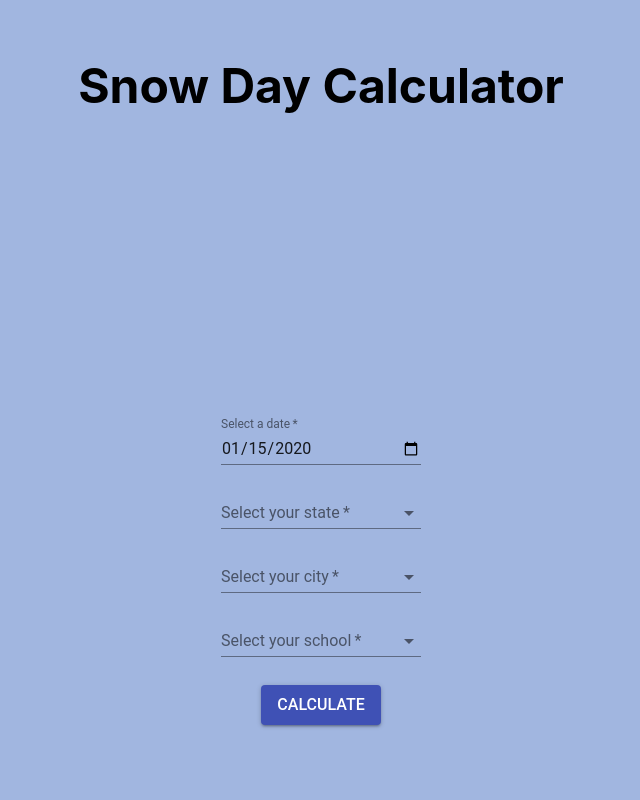
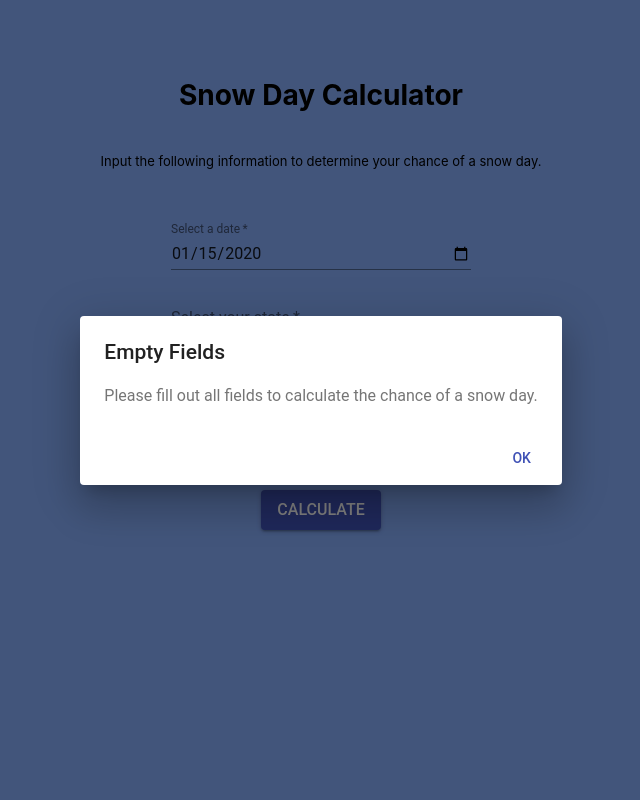
Before and after one commit to sbracellari/CSI-2999, a React (Create React App) app in the folder snowday-calc/: page / in a window 1280 px wide. Both pictures are taken after typing "2020-01-15" into the empty fields and a click on the button "CALCULATE". Shown: the top 800 px of the page, without its empty margins (319-959 px from the left). Built offline with nearby package versions, Linux system fonts and the light colour scheme.

Commit message:
add error dialog and fix warnings #3

```diff
--- a/snowday-calc/src/App.css
+++ b/snowday-calc/src/App.css
@@ -3,7 +3,8 @@
 }
 
 .app-header {
-  background-color: #a1b6e0;
+  background-color: #85abf8;
+  padding-top: 50px;
   display: flex;
   flex-direction: column;
   align-items: center;
@@ -13,17 +14,26 @@
 }
 
 .app-footer {
-  background-color: #a1b6e0;
+  background-color: #85abf8;
+  padding-top: 40px;
   min-height: 100vh;
   display: flex;
   flex-direction: column;
   align-items: center;
-  justify-content: center;
   color: black;
+}
+
+.snowday-header {
+  display: inline-block;
+}
+
+.prompt {
+  font-size: small;
 }
 
 .app-logo {
   animation: App-logo-spin infinite 5s linear;
+  padding: 5px;
 }
 
 @keyframes App-logo-spin {
--- a/snowday-calc/src/App.js
+++ b/snowday-calc/src/App.js
@@ -1,8 +1,6 @@
-//When select school, Oakland Community College runs off the tab
 import React from 'react';
 import './App.css';
-import PropTypes from 'prop-types';
-import { withStyles } from '@material-ui/core/styles';
+
 import Button from '@material-ui/core/Button';
 import Dialog from '@material-ui/core/Dialog';
 import DialogActions from '@material-ui/core/DialogActions';
@@ -11,9 +9,11 @@ import DialogContentText from '@material-ui/core/DialogContentText';
 import DialogTitle from '@material-ui/core/DialogTitle';
 import Slide from '@material-ui/core/Slide';
 import MenuItem from '@material-ui/core/MenuItem';
+import PropTypes from 'prop-types';
 import TextField from '@material-ui/core/TextField';
+import { withStyles } from '@material-ui/core/styles';
 
-const styles =  theme => ({
+const styles = theme => ({
   calc: {
     fontSize: 'medium',
     marginTop: 20,
@@ -22,9 +22,11 @@ const styles =  theme => ({
     display: 'block',
   },
   textField: {
-    marginRight: 0,
-    width: 200,
+    width: 300,
     display: 'flex',
+  },
+  input: {
+    float: 'right',
   },
   dense: {
     marginTop: 19,
@@ -32,9 +34,12 @@ const styles =  theme => ({
   menu: {
     width: 200,
   },
-  modal: {
+  successModal: {
     display: 'inline-block',
     width: '70%',
+  },
+  errorModal: {
+    width: '100%',
   },
   progress: {
     display: 'inline-block',
@@ -76,8 +81,9 @@ const schools = [
 
 class App extends React.Component {
   state = {
-    modalOpen: false,
-    completed: 54, //static value for now
+    successModalOpen: false,
+    errorModalOpen: false,
+    percent: 54, //static value for now
     states: '',
     cities: '',
     schools: '',
@@ -85,16 +91,17 @@ class App extends React.Component {
   };
 
   handleClickOpen = () => {
-	//Check if all fields are filled before opening dialog
-	if(this.state.states != '' && this.state.cities != '' && this.state.schools != '' && this.state.date != 'mm/dd/yyyy') {
-		this.setState({ modalOpen: true });
-	} else {
-		alert("Please fill out all the fields to calculate the chance of a snow day.");
-	}
+    //Check if all fields are filled before opening dialog
+    if(this.state.states === '' || this.state.cities === '' || this.state.schools === '' || this.state.date === 'mm/dd/yyyy') {
+      this.setState({ errorModalOpen: true });
+    } else {
+      this.setState({ successModalOpen: true });
+    }
   };
 
   handleClose = () => {
-    this.setState({ modalOpen: false });
+    this.setState({ successModalOpen: false });
+    this.setState({ errorModalOpen: false });
   };
 
   handleChange = name => event => {
@@ -110,10 +117,12 @@ class App extends React.Component {
 
         <div className="App">
           <header className="app-header">
-            <p>
+            <div>
               <i className="app-logo far fa-snowflake" alt="logo"></i>
-              <h1> Snow Day Calculator </h1>
-              <i className="app-logo far fa-snowflake" alt="logo"></i></p>
+              <h3 className="snowday-header"> Snow Day Calculator </h3>
+              <i className="app-logo far fa-snowflake" alt="logo"></i>
+            </div>
+            <p className="prompt"> Input the following information to determine your chance of a snow day.</p>
           </header>
           <footer className="app-footer">
           <form className={classes.container} noValidate autoComplete="off">
@@ -122,9 +131,9 @@ class App extends React.Component {
           label="Select a date"
           type="date"
           className={classes.textField}
-		  value={this.state.date}
-		  onChange={this.handleChange('date')}
-		  required="true"
+		      value={this.state.date}
+		      onChange={this.handleChange('date')}
+		      required
           InputLabelProps={{
           shrink: true,
           }}
@@ -136,7 +145,7 @@ class App extends React.Component {
           className={classes.textField}
           value={this.state.states}
           onChange={this.handleChange('states')}
-		  required="true"
+          required
           SelectProps={{
             MenuProps: {
               className: classes.menu,
@@ -157,7 +166,7 @@ class App extends React.Component {
           className={classes.textField}
           value={this.state.cities}
           onChange={this.handleChange('cities')}
-		  required="true"
+		      required
           SelectProps={{
             MenuProps: {
               className: classes.menu,
@@ -178,7 +187,7 @@ class App extends React.Component {
           className={classes.textField}
           value={this.state.schools}
           onChange={this.handleChange('schools')}
-		  required="true"
+		      required
           SelectProps={{
             MenuProps: {
               className: classes.menu,
@@ -196,7 +205,7 @@ class App extends React.Component {
             <Button variant="contained" color="primary" className={classes.calc} onClick={this.handleClickOpen}>
               Calculate</Button>
             <Dialog
-              open={this.state.modalOpen}
+              open={this.state.successModalOpen}
               TransitionComponent={Slide}
               keepMounted
               onClose={this.handleClose}
@@ -206,16 +215,37 @@ class App extends React.Component {
                 {"Your chances of a snow day are..."}
               </DialogTitle>
               <DialogContent>
-                <DialogContentText className={classes.modal} id="calc-dialog-slide-description">
-                    Based on your input, the chance of a snow day on {this.state.date} for {this.state.schools} is {this.state.completed}%.
+                <DialogContentText className={classes.successModal} id="calc-dialog-slide-description">
+                    Based on your input, the chance of a snow day on {this.state.date} for {this.state.schools} is {this.state.percent}%.
                 </DialogContentText>
                 <DialogContentText className={classes.progress}>
-                    {this.state.completed}%
+                    {this.state.percent}%
                 </DialogContentText>
               </DialogContent>
               <DialogActions>
                 <Button onClick={this.handleClose} color="primary">
                   Close
+                </Button>
+              </DialogActions>
+            </Dialog>
+            <Dialog
+              open={this.state.errorModalOpen}
+              TransitionComponent={Slide}
+              keepMounted
+              onClose={this.handleClose}
+              aria-labelledby="calc-error-dialog-slide-title"
+              aria-describedby="calc-error-dialog-slide-description">
+              <DialogTitle id="calc-error-dialog-slide-title">
+                {"Empty Fields"}
+              </DialogTitle>
+              <DialogContent>
+                <DialogContentText className={classes.errorModal} id="calc-error-dialog-slide-description">
+                    Please fill out all fields to calculate the chance of a snow day.
+                </DialogContentText>
+              </DialogContent>
+              <DialogActions>
+                <Button onClick={this.handleClose} color="primary">
+                  OK
                 </Button>
               </DialogActions>
             </Dialog>
```
